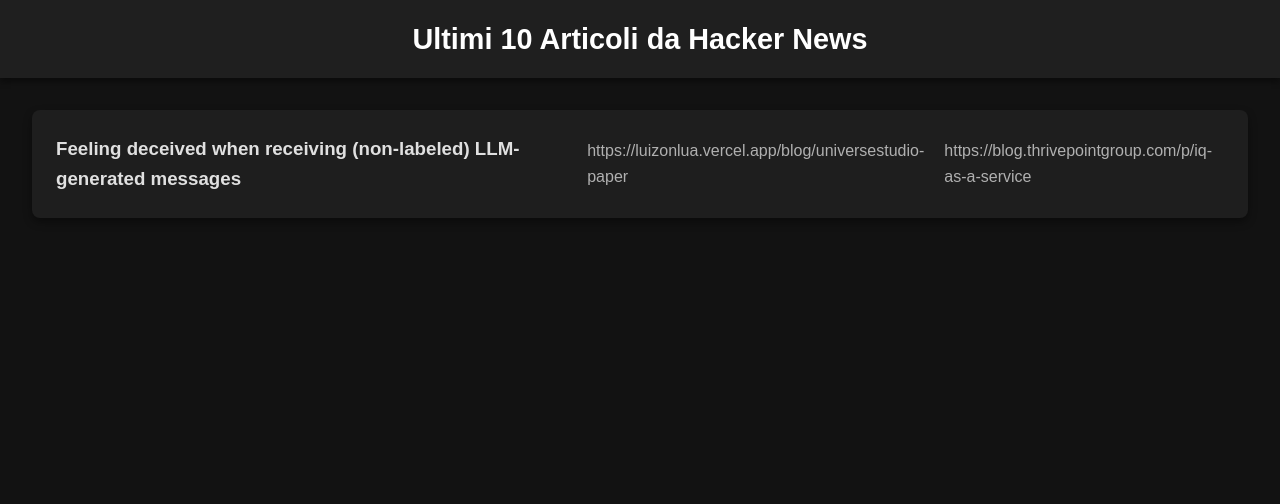
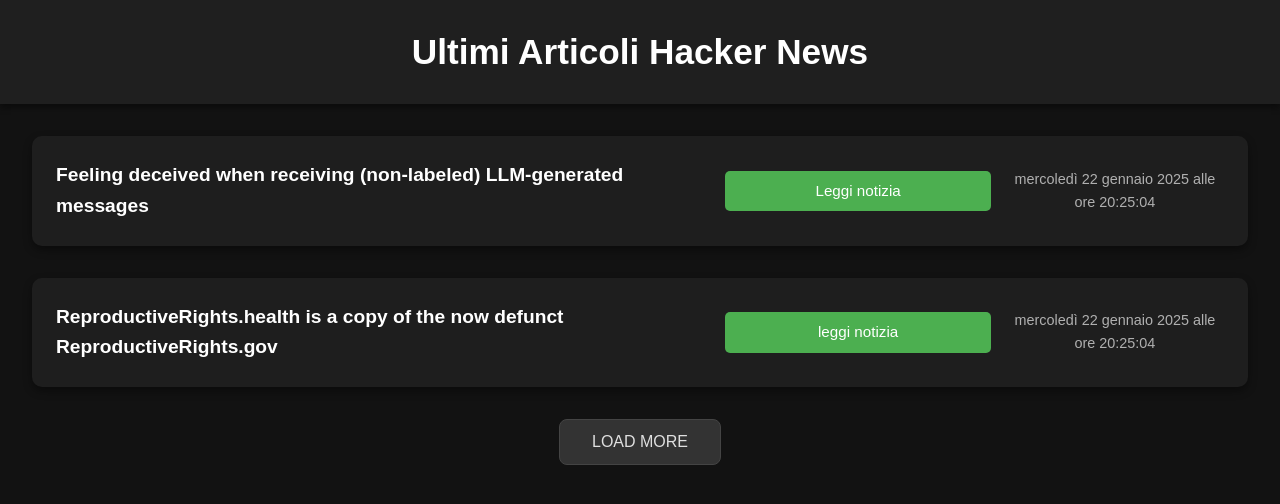
Before and after one commit to GioeleBoccanegra/Progetto-JavaScript-Advanced-di-Gioele-Boccanegra, a plain HTML site: page index.html in a window 1280 px wide. Drawn offline with nearby package versions, Linux system fonts and the light colour scheme; no server answers.

Commit message:
sistemato html e css

```diff
--- a/assets/css/style.css
+++ b/assets/css/style.css
@@ -1,25 +1,26 @@
 /* Stile generale */
 body {
-  font-family: Arial, sans-serif;
+  font-family: 'Arial', sans-serif;
   margin: 0;
   padding: 0;
-  background-color: #121212; /* Nero scuro per lo sfondo */
-  color: #e0e0e0; /* Grigio chiaro per il testo */
+  background-color: #121212; /* Nero scuro */
+  color: #e0e0e0; /* Grigio chiaro */
   line-height: 1.6;
 }
 
 /* Intestazione */
 header {
-  background-color: #1f1f1f; /* Grigio scuro per il background dell'intestazione */
-  color: #ffffff; /* Testo bianco */
-  padding: 1rem;
+  background-color: #1f1f1f; /* Grigio scuro */
+  color: #ffffff;
+  padding: 1.5rem;
   text-align: center;
-  box-shadow: 0px 4px 6px rgba(0, 0, 0, 0.4);
+  box-shadow: 0 4px 6px rgba(0, 0, 0, 0.4);
 }
 
 header h1 {
   margin: 0;
-  font-size: 1.8rem;
+  font-size: 2.2rem;
+  font-weight: 600;
 }
 
 /* Contenuto principale */
@@ -31,43 +32,102 @@
   display: grid;
   grid-template-columns: repeat(auto-fit, minmax(300px, 1fr));
   gap: 1.5rem;
+  margin-bottom: 2rem;
 }
 
-/* Stile per ogni articolo */
+/* Articolo */
 article {
-  background-color: #1e1e1e; /* Grigio scuro per il card */
+  background-color: #1e1e1e;
   padding: 1.5rem;
-  border-radius: 8px;
-  box-shadow: 0px 4px 8px rgba(0, 0, 0, 0.4);
+  border-radius: 10px;
+  box-shadow: 0 4px 8px rgba(0, 0, 0, 0.4);
   transition: transform 0.3s ease, box-shadow 0.3s ease;
 }
 
 article:hover {
   transform: translateY(-5px);
-  box-shadow: 0px 8px 16px rgba(0, 0, 0, 0.6);
+  box-shadow: 0 8px 16px rgba(0, 0, 0, 0.6);
 }
 
-/* Contenitore per allineamento orizzontale */
+/* Contenitore articoli */
 .news-container {
-  display: flex; /* Usa Flexbox */
-  align-items: center; /* Allinea verticalmente al centro */
-  gap: 20px; /* Spazio tra gli elementi */
+  display: flex;
+  flex-direction: column;
+  gap: 10px;
 }
 
-.news-container h3,
-.news-container p {
-  margin: 0; /* Rimuovi i margini predefiniti */
+@media (min-width: 768px) {
+  .news-container {
+    flex-direction: row;
+    align-items: center;
+    gap: 15px;
+  }
+}
+
+.news-container h3 {
+  flex: 1 1 60%;
+  margin: 0;
+  font-size: 1.2rem;
+  color: #ffffff;
+  font-weight: 600;
+}
+
+.news-container a {
+  flex: 0 0 20%;
+  display: inline-block;
+  padding: 0.5rem 1rem;
+  background-color: #4caf50;
+  color: #ffffff;
+  text-align: center;
+  border-radius: 5px;
+  text-decoration: none;
+  font-size: 0.95rem;
+  transition: background-color 0.3s ease, transform 0.2s ease;
+}
+
+.news-container a:hover,
+.news-container a:focus {
+  background-color: #81c784; /* Verde più chiaro */
+  transform: scale(1.05);
 }
 
 .news-container p {
-  color: #b0b0b0; /* Grigio medio per il testo della descrizione */
+  flex: 1 1 20%;
+  margin: 0;
+  font-size: 0.9rem;
+  color: #b0b0b0;
+  text-align: center;
+  word-wrap: break-word;
+}
+
+/* Pulsante Load More */
+button {
+  display: block;
+  margin: 2rem auto 0;
+  padding: 0.8rem 2rem;
+  font-size: 1rem;
+  background-color: #333;
+  color: #e0e0e0;
+  border: 1px solid #444;
+  border-radius: 8px;
+  cursor: pointer;
+  transition: background-color 0.3s ease, transform 0.2s ease;
+}
+
+button:hover,
+button:focus {
+  background-color: #4caf50; /* Verde chiaro */
+  color: #ffffff;
+  transform: scale(1.05);
 }
 
 /* Footer */
 footer {
-  background-color: #1f1f1f; /* Grigio scuro */
-  color: #808080; /* Grigio chiaro */
+  background-color: #1f1f1f;
+  color: #808080;
   text-align: center;
-  padding: 1rem;
+  padding: 1.5rem;
   font-size: 0.9rem;
+  border-top: 1px solid #333;
+  margin-top: 2rem;
 }
--- a/index.html
+++ b/index.html
@@ -9,18 +9,28 @@
 </head>
 <body>
   <header>
-    <h1>Ultimi 10 Articoli da Hacker News</h1>
+    <h1>Ultimi Articoli Hacker News</h1>
   </header>
   <main>
     <section id="articles-container">
       <article>
         <div class="news-container">
           <h3>Feeling deceived when receiving (non-labeled) LLM-generated messages </h3>
-          <p>https://luizonlua.vercel.app/blog/universestudio-paper</p>
-          <p> https://blog.thrivepointgroup.com/p/iq-as-a-service</p>
+          <a href="https://luizonlua.vercel.app/blog/universestudio-paper" target="_blank" rel="noopener noreferrer">Leggi notizia</a>
+          <p>mercoledì 22 gennaio 2025 alle ore 20:25:04</p>
         </div>
       </article>
     </section>
+    <section id="articles-container">
+      <article>
+        <div class="news-container">
+          <h3>ReproductiveRights.health is a copy of the now defunct ReproductiveRights.gov </h3>
+          <a href="https://luizonlua.vercel.app/blog/universestudio-paper" target="_blank" rel="noopener noreferrer">leggi notizia</a>
+          <p>mercoledì 22 gennaio 2025 alle ore 20:25:04</p>
+        </div>
+      </article>
+    </section>
+    <button>LOAD MORE</button>
   </main>
   <script src="assets/js/script.js"></script>
 </body>
```
